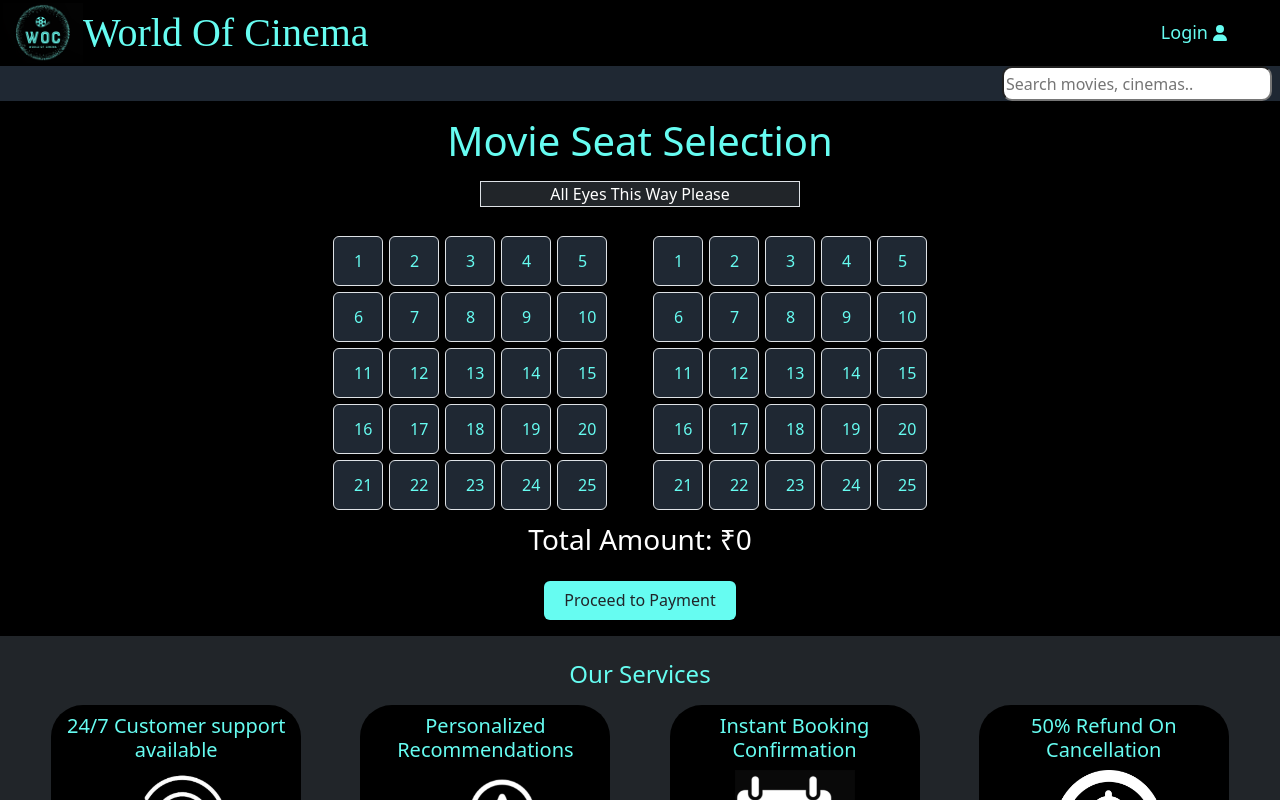
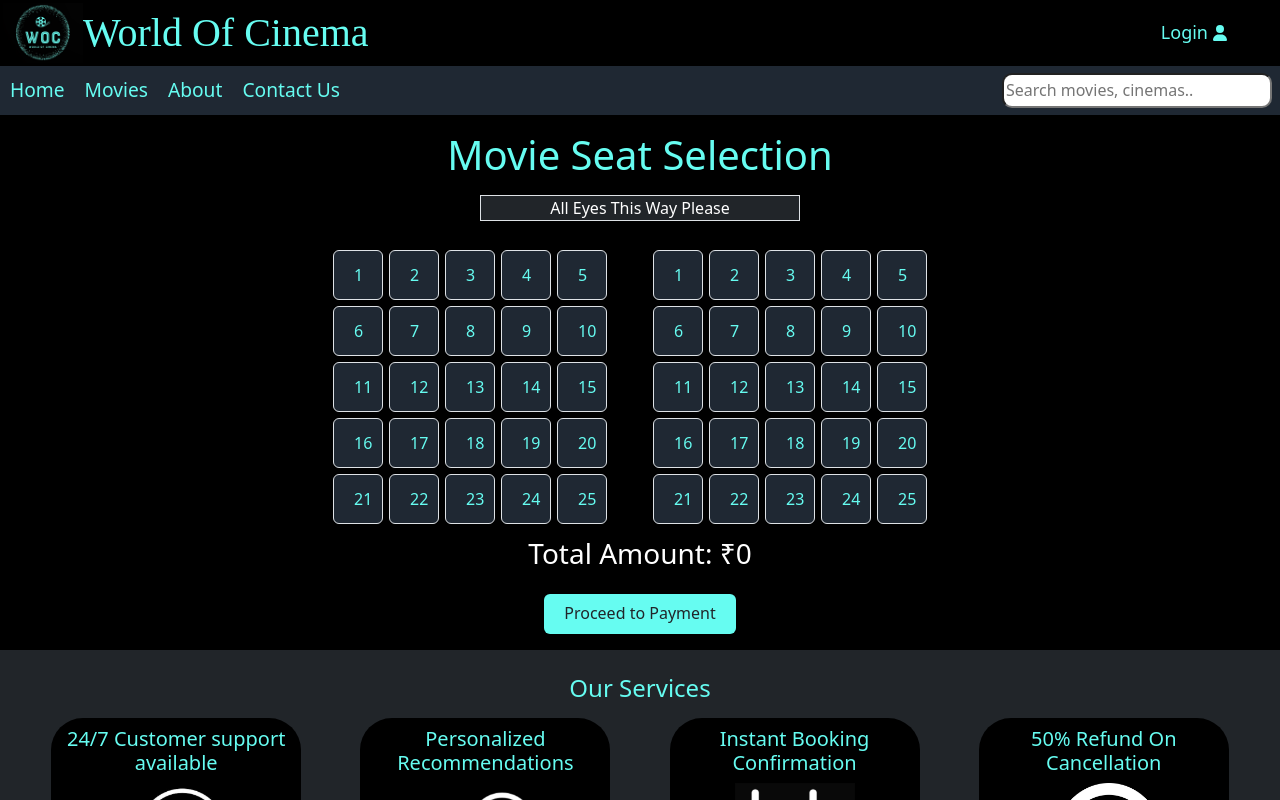
Before and after one commit to RujutaK03/MERN_Project, a React (Create React App) app: page /Seat in a window 1280 px wide. Shown: the top 800 px of the page. Built offline with nearby package versions, Linux system fonts and the light colour scheme.

Commit message:
Update header.js

```diff
--- a/src/components/header.js
+++ b/src/components/header.js
@@ -66,7 +66,12 @@ const Header = () => {
         )}
       </header>
       <div className="topnav position-static">
-        {/* Other navigation links */}
+         <a href='/' className="links">Home</a>
+        <a href="/movies" className="links">Movies</a>
+
+
+        <a href='/about' className="links">About</a>
+        <a href='/contact' className="links">Contact Us</a>
         <input className="search" type="text" placeholder="Search movies, cinemas.." />
       </div>
     </div>
```
